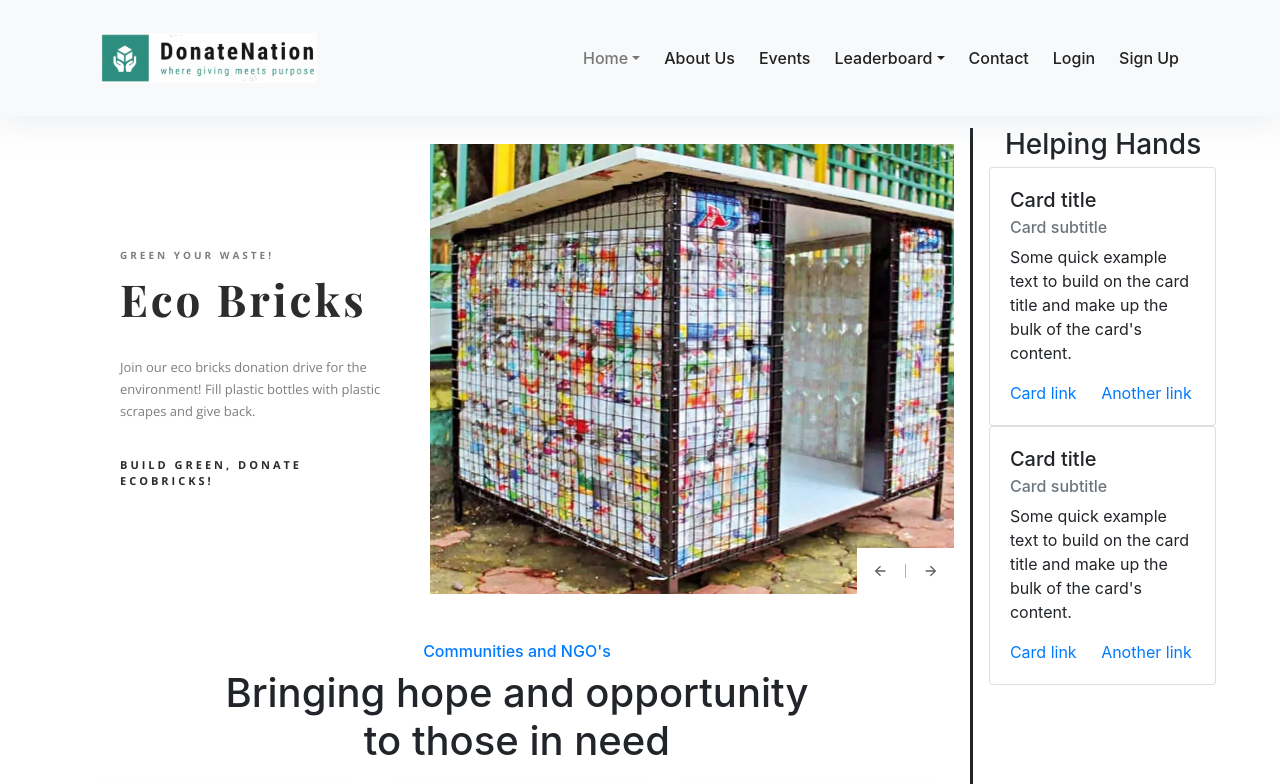
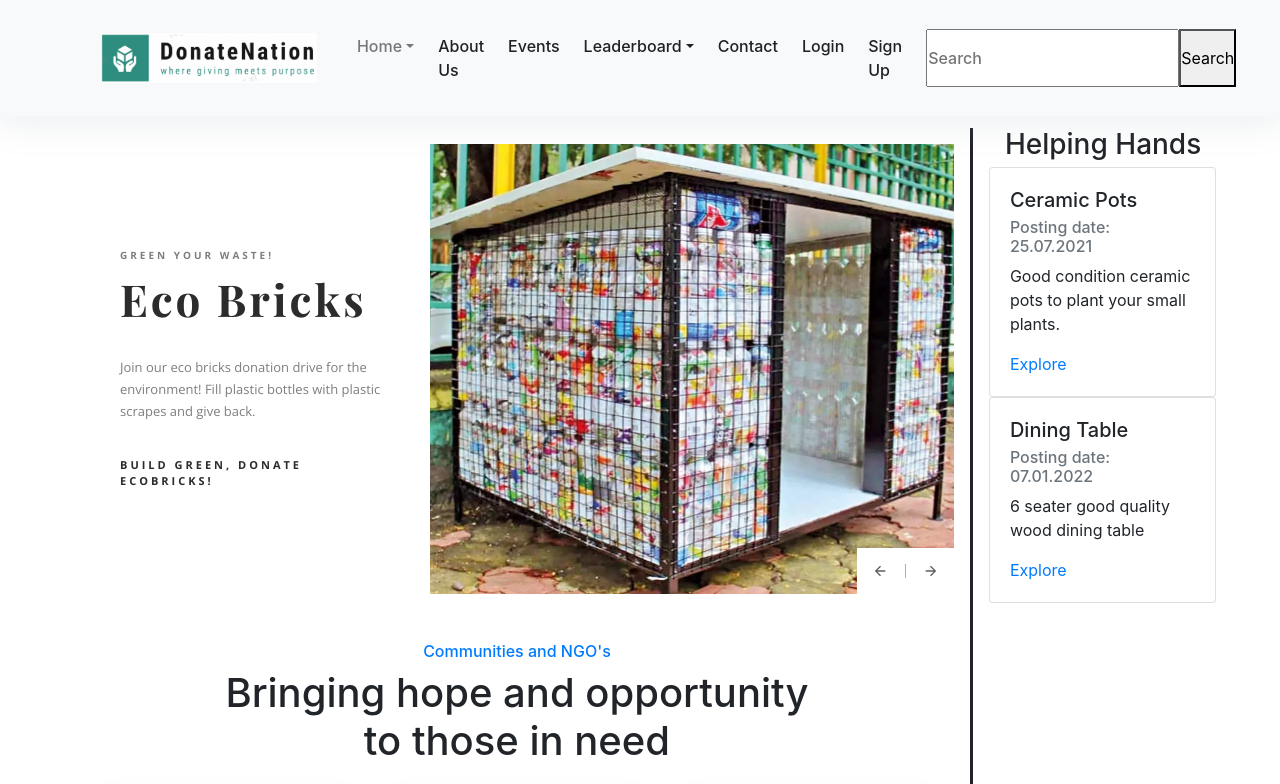
Before and after one commit to khushijain6/DonateNation, a plain HTML site: page index.html in a window 1280 px wide. Shown: the top 784 px of the page. Drawn offline with nearby package versions, Linux system fonts and the light colour scheme; files whose address does not match are found by name; a web font is replaced by a local one.

Commit message:
content changed

```diff
--- a/footer.css
+++ b/footer.css
@@ -60,7 +60,7 @@ footer{
   content: '';
   height: 2px;
   width: 15%;
-  background: #f12020;
+  background: #fff;
   top: -10px;
 }
 .left .content p{
@@ -133,11 +133,11 @@ footer{
 }
 .right form .btn{
   margin-top: 10px;
-  padding: auto;
+  padding: 0;
 }
 .right form .btn button{
   height: 40px;
-  width: 100%;
+  width: 200px;
   border: none;
   outline: none;
   background: #fff;
@@ -145,10 +145,11 @@ footer{
   font-weight: 500;
   cursor: pointer;
   transition: .3s;
+  padding: 5px;
 }
-.right form .btn button:hover{
+/* .right form .btn button:hover{
   background: #000;
-}
+} */
 .bottom center{
   padding: 5px;
   font-size: 0.9375rem;
--- a/footer.html
+++ b/footer.html
@@ -51,7 +51,7 @@
                 <div class="text">Message *</div>
                 <textarea rows="2" cols="25" required></textarea>
               </div>
-              <div class="btn">
+              <div class="btn right-bottom-btn">
                 <button type="submit">Send</button>
               </div>
             </form>
--- a/index.html
+++ b/index.html
@@ -67,6 +67,10 @@
                                     <li class="nav-item pl-4 pl-md-0 ml-0 ml-md-4">
                                         <a class="nav-link" href="signup/public/index.html">Sign Up</a>
                                     </li>
+                                    <li class="nav-item pl-4 pl-md-0 ml-0 ml-md-4 search-btn"></li>
+                                        <input type="text" id="inp" class="nav-link" placeholder="Search">
+                                        <button>Search</button>
+                                    </li>
                                 </ul>
                             </div>
 
@@ -96,20 +100,20 @@
                 <h3>Helping Hands</h3>
                 <div class="card" >
                     <div class="card-body">
-                    <h5 class="card-title">Card title</h5>
-                    <h6 class="card-subtitle mb-2 text-muted">Card subtitle</h6>
-                    <p class="card-text">Some quick example text to build on the card title and make up the bulk of the card's content.</p>
-                    <a href="#" class="card-link">Card link</a>
-                    <a href="#" class="card-link">Another link</a>
+                    <h5 class="card-title">Ceramic Pots</h5>
+                    <h6 class="card-subtitle mb-2 text-muted">Posting date: 25.07.2021</h6>
+                    <p class="card-text">Good condition ceramic pots to plant your small plants.</p>
+                    <a href="#" class="card-link">Explore</a>
+                    <!-- <a href="#" class="card-link">Another link</a> -->
                     </div>
                 </div>
                 <div class="card" >
                     <div class="card-body">
-                    <h5 class="card-title">Card title</h5>
-                    <h6 class="card-subtitle mb-2 text-muted">Card subtitle</h6>
-                    <p class="card-text">Some quick example text to build on the card title and make up the bulk of the card's content.</p>
-                    <a href="#" class="card-link">Card link</a>
-                    <a href="#" class="card-link">Another link</a>
+                    <h5 class="card-title">Dining Table</h5>
+                    <h6 class="card-subtitle mb-2 text-muted">Posting date: 07.01.2022</h6>
+                    <p class="card-text">6 seater good quality wood dining table</p>
+                    <a href="#" class="card-link">Explore</a>
+                    <!-- <a href="#" class="card-link">Another link</a> -->
                     </div>
                 </div>
 
--- a/style.css
+++ b/style.css
@@ -289,5 +289,7 @@ body.hero-anime p{
 		margin-top: 10px !important;
 		margin-bottom: 20px !important;
 	}
-
+	.search-btn button{
+		color: #2e8e7f;
+	}
 }
```
